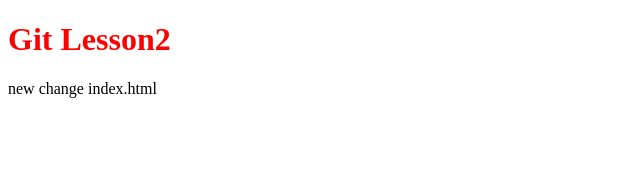
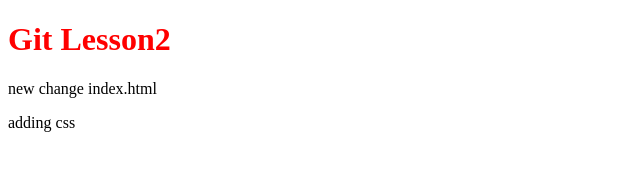
Before and after one commit to hkeper/learnGit, a plain HTML site: page index.html in a window 1280 px wide. Shown: the full height of the page, 0-640 px from the left. Drawn offline with Linux system fonts and the light colour scheme.

Commit message:
adding new p tag

```diff
--- a/index.html
+++ b/index.html
@@ -8,5 +8,6 @@
 <body>
 	<h1>Git Lesson2</h1>
 	<p>new change index.html</p>
+	<p>adding css</p>
 </body>
 </html>
```
